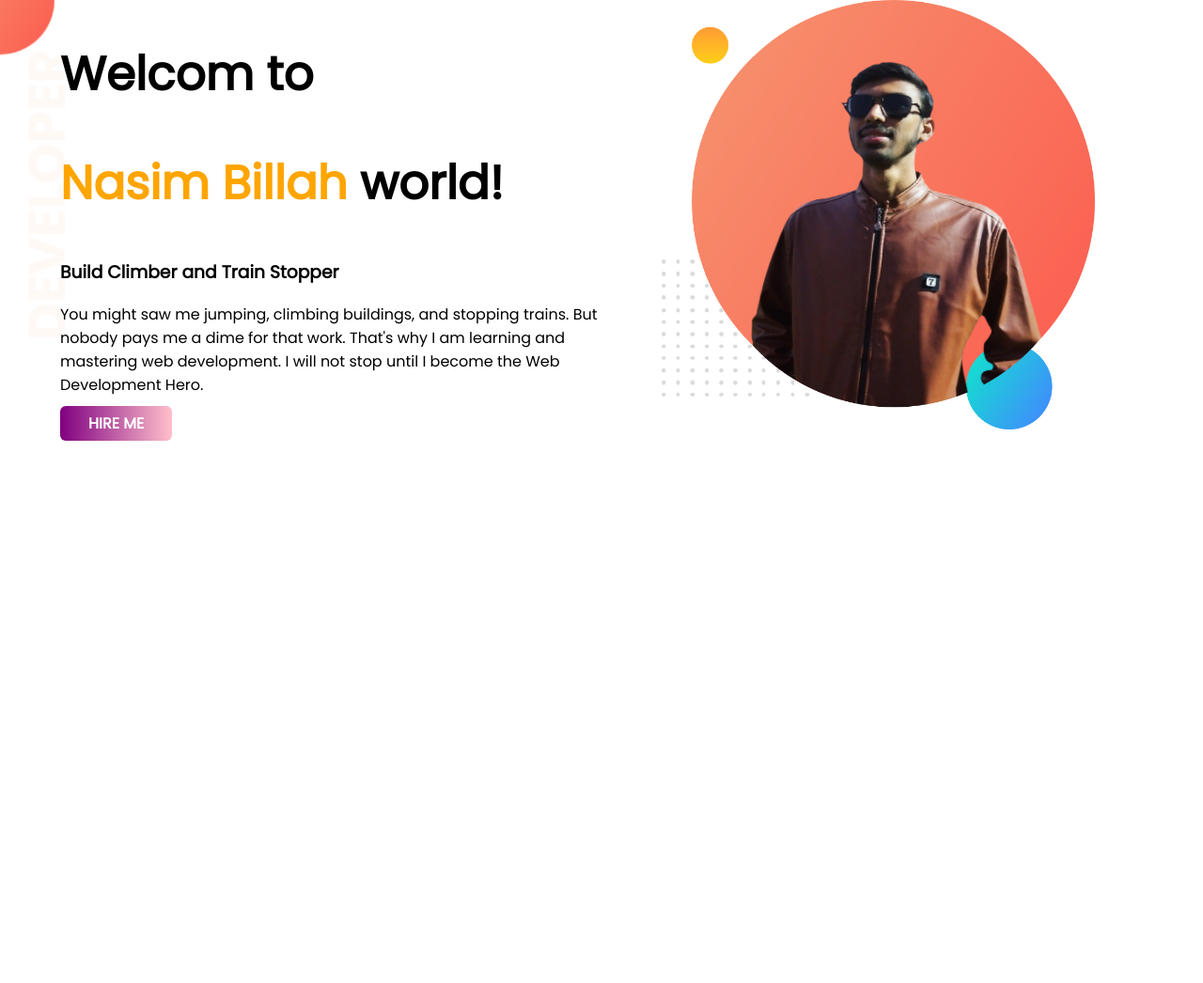
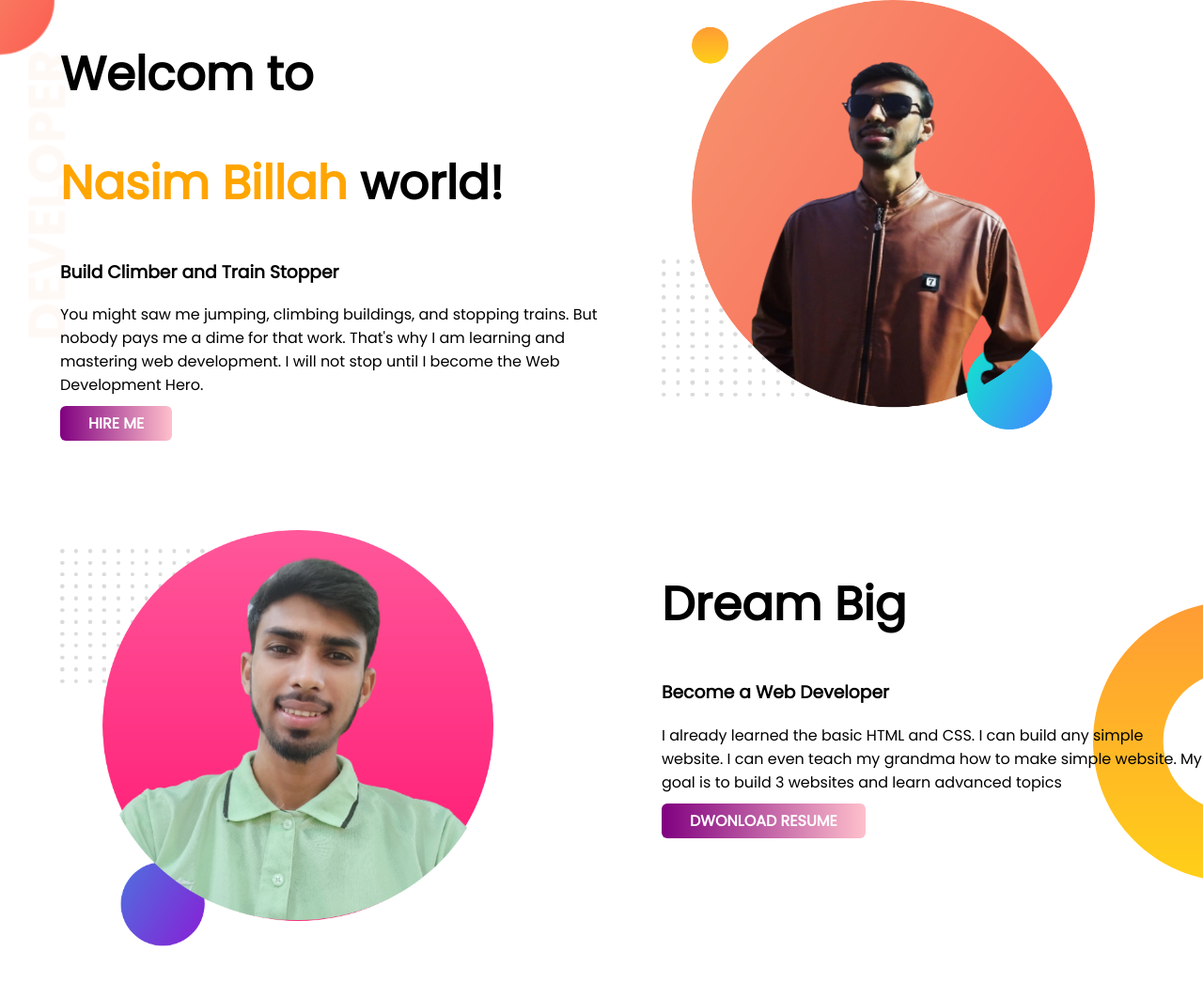
Before and after one commit to nasimbillah269/simple-portfolio, a plain HTML site: page index.html in a window 1280 px wide. Shown: the whole page at 94% size. Before the commit the page ends 800 px from the top, so only its background shows below. Drawn offline with Linux system fonts and the light colour scheme.

Commit message:
dream added

```diff
--- a/index.html
+++ b/index.html
@@ -29,6 +29,18 @@
             <img src="images/nasim-picture.png" alt="">
         </div>
     </section>
+    <section class="dream-big">
+        <div class="halp-width">
+            <img src="images/nasim-picture2.png" alt="">
+        </div>
+        <div class="halp-width">
+            <h1>Dream Big</h1>
+            <h3>Become a Web Developer</h3>
+            <p>I already learned the basic HTML and CSS. I can build any simple website. I can even teach my grandma how
+                to make simple website. My goal is to build 3 websites and learn advanced topics</p>
+            <a class="link-button" target="_blank" href="">DWONLOAD RESUME</a>
+        </div>
+    </section>
 </body>
 
 </html>
--- a/style.css
+++ b/style.css
@@ -13,6 +13,7 @@ h1 {
 
 section {
     display: flex;
+    margin-bottom: 100px;
 }
 
 .halp-width {
@@ -37,3 +38,9 @@ section {
     background-image: url(images/top-banner.png);
     background-repeat: no-repeat;
 }
+
+.dream-big {
+    background-image: url(images/dream-bg.png);
+    background-repeat: no-repeat;
+    background-position: right;
+}
```
